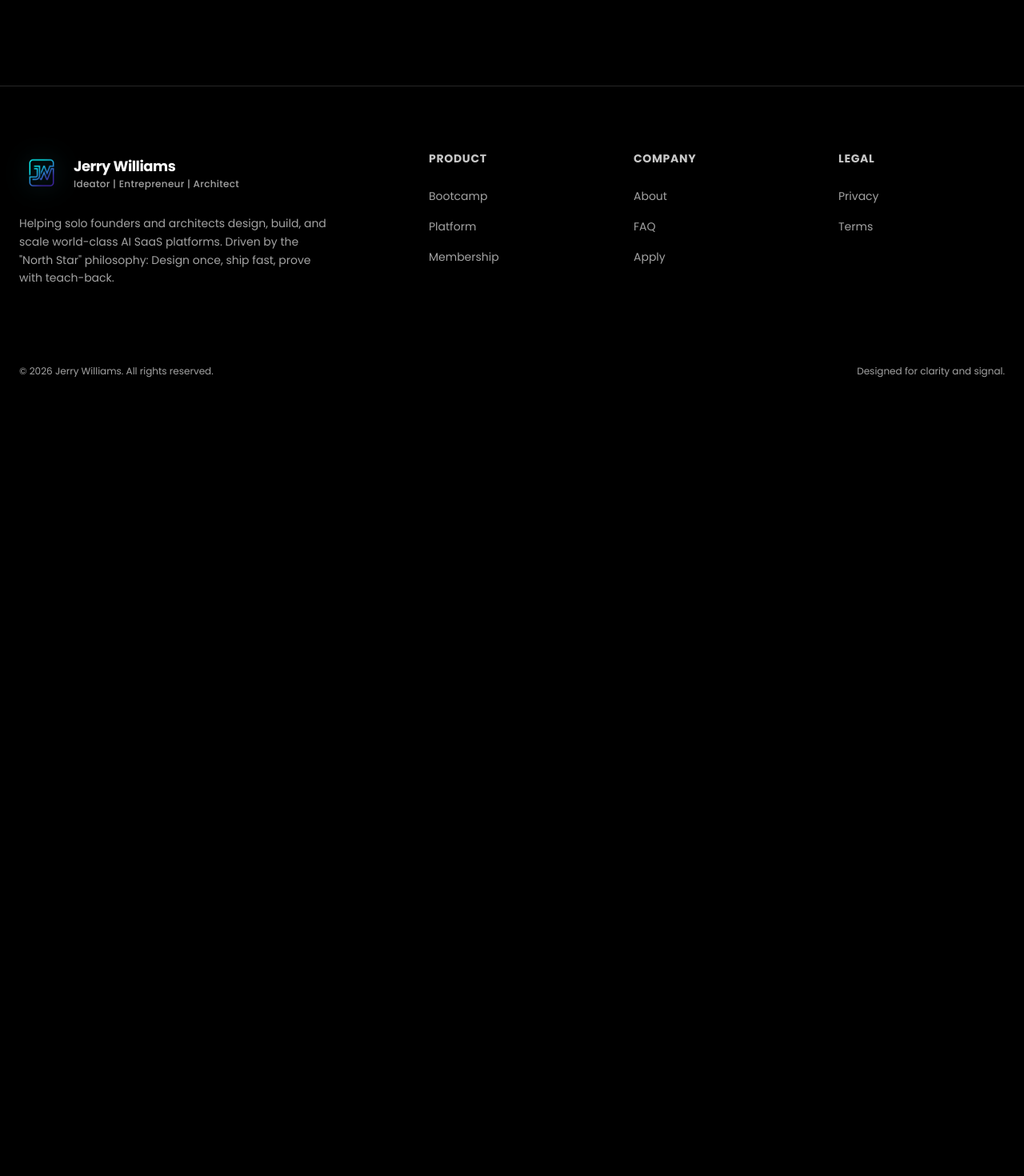
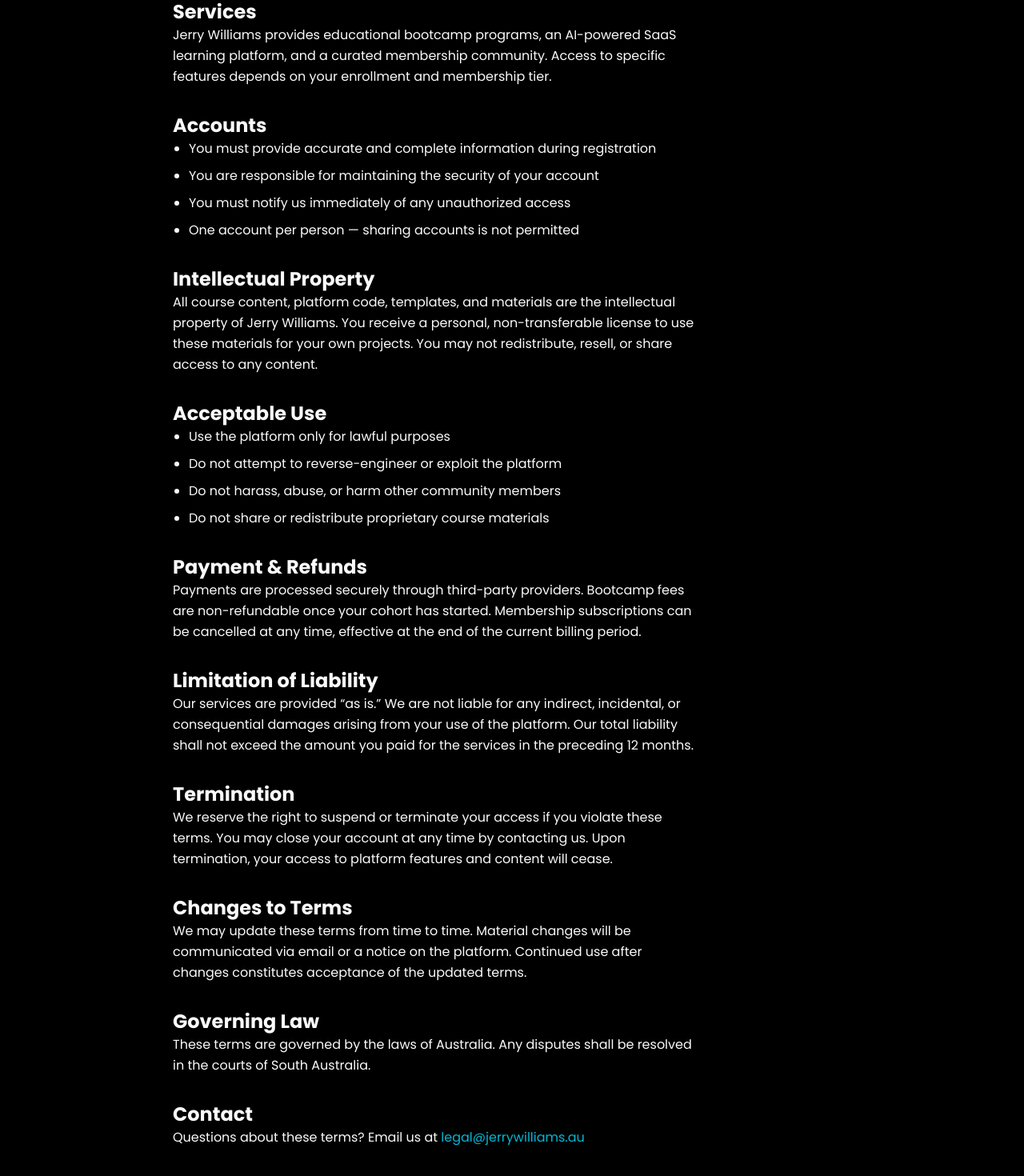
Before and after one commit to jerrywilliams-au/en-web, a Next.js app: page /terms in a window 1280 px wide. Shown: the part 490-1960 px from the top of the page at 80% size. Before the commit the page ends 1042 px from the top, so only its background shows below. Built offline with nearby package versions, Linux system fonts and the light colour scheme.

Commit message:
content: implement full terms of service page
Adds all sections: Acceptance, Services, Accounts, Intellectual Property,
Acceptable Use, Payment & Refunds, Limitation of Liability, Termination,
Changes to Terms, Governing Law, and Contact

```diff
--- a/src/app/terms/page.tsx
+++ b/src/app/terms/page.tsx
@@ -8,9 +8,71 @@ export default function TermsPage() {
       <main className="container max-w-4xl mx-auto px-6 py-32 space-y-8">
         <h1 className="text-4xl font-bold">Terms of Service</h1>
         <p className="text-muted-foreground">Last updated: February 2026</p>
-        <div className="prose dark:prose-invert max-w-none">
-          <p>Welcome to Jerry Williams. By accessing our website, you agree to these terms.</p>
-          {/* Content placeholder */}
+        <div className="prose dark:prose-invert max-w-none space-y-8">
+          <section>
+            <h2 className="text-2xl font-bold">Acceptance of Terms</h2>
+            <p>By accessing or using jerrywilliams.au, including the Bootcamp, Platform, and Membership services, you agree to be bound by these Terms of Service. If you do not agree, please do not use our services.</p>
+          </section>
+
+          <section>
+            <h2 className="text-2xl font-bold">Services</h2>
+            <p>Jerry Williams provides educational bootcamp programs, an AI-powered SaaS learning platform, and a curated membership community. Access to specific features depends on your enrollment and membership tier.</p>
+          </section>
+
+          <section>
+            <h2 className="text-2xl font-bold">Accounts</h2>
+            <ul className="list-disc pl-5 space-y-2">
+              <li>You must provide accurate and complete information during registration</li>
+              <li>You are responsible for maintaining the security of your account</li>
+              <li>You must notify us immediately of any unauthorized access</li>
+              <li>One account per person — sharing accounts is not permitted</li>
+            </ul>
+          </section>
+
+          <section>
+            <h2 className="text-2xl font-bold">Intellectual Property</h2>
+            <p>All course content, platform code, templates, and materials are the intellectual property of Jerry Williams. You receive a personal, non-transferable license to use these materials for your own projects. You may not redistribute, resell, or share access to any content.</p>
+          </section>
+
+          <section>
+            <h2 className="text-2xl font-bold">Acceptable Use</h2>
+            <ul className="list-disc pl-5 space-y-2">
+              <li>Use the platform only for lawful purposes</li>
+              <li>Do not attempt to reverse-engineer or exploit the platform</li>
+              <li>Do not harass, abuse, or harm other community members</li>
+              <li>Do not share or redistribute proprietary course materials</li>
+            </ul>
+          </section>
+
+          <section>
+            <h2 className="text-2xl font-bold">Payment &amp; Refunds</h2>
+            <p>Payments are processed securely through third-party providers. Bootcamp fees are non-refundable once your cohort has started. Membership subscriptions can be cancelled at any time, effective at the end of the current billing period.</p>
+          </section>
+
+          <section>
+            <h2 className="text-2xl font-bold">Limitation of Liability</h2>
+            <p>Our services are provided &ldquo;as is.&rdquo; We are not liable for any indirect, incidental, or consequential damages arising from your use of the platform. Our total liability shall not exceed the amount you paid for the services in the preceding 12 months.</p>
+          </section>
+
+          <section>
+            <h2 className="text-2xl font-bold">Termination</h2>
+            <p>We reserve the right to suspend or terminate your access if you violate these terms. You may close your account at any time by contacting us. Upon termination, your access to platform features and content will cease.</p>
+          </section>
+
+          <section>
+            <h2 className="text-2xl font-bold">Changes to Terms</h2>
+            <p>We may update these terms from time to time. Material changes will be communicated via email or a notice on the platform. Continued use after changes constitutes acceptance of the updated terms.</p>
+          </section>
+
+          <section>
+            <h2 className="text-2xl font-bold">Governing Law</h2>
+            <p>These terms are governed by the laws of Australia. Any disputes shall be resolved in the courts of South Australia.</p>
+          </section>
+
+          <section>
+            <h2 className="text-2xl font-bold">Contact</h2>
+            <p>Questions about these terms? Email us at <a href="mailto:legal@jerrywilliams.au" className="text-cyan-500 hover:underline">legal@jerrywilliams.au</a></p>
+          </section>
         </div>
       </main>
       <LegalFooter />
```
